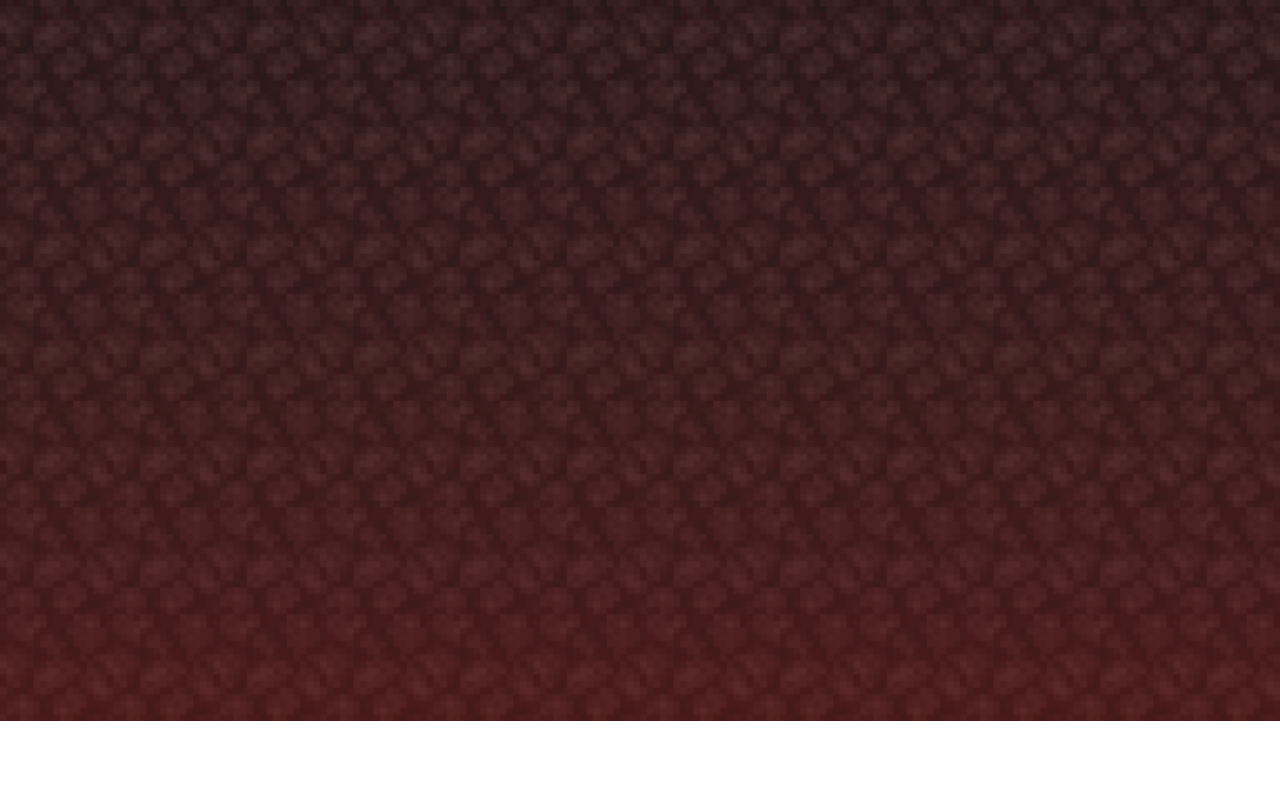
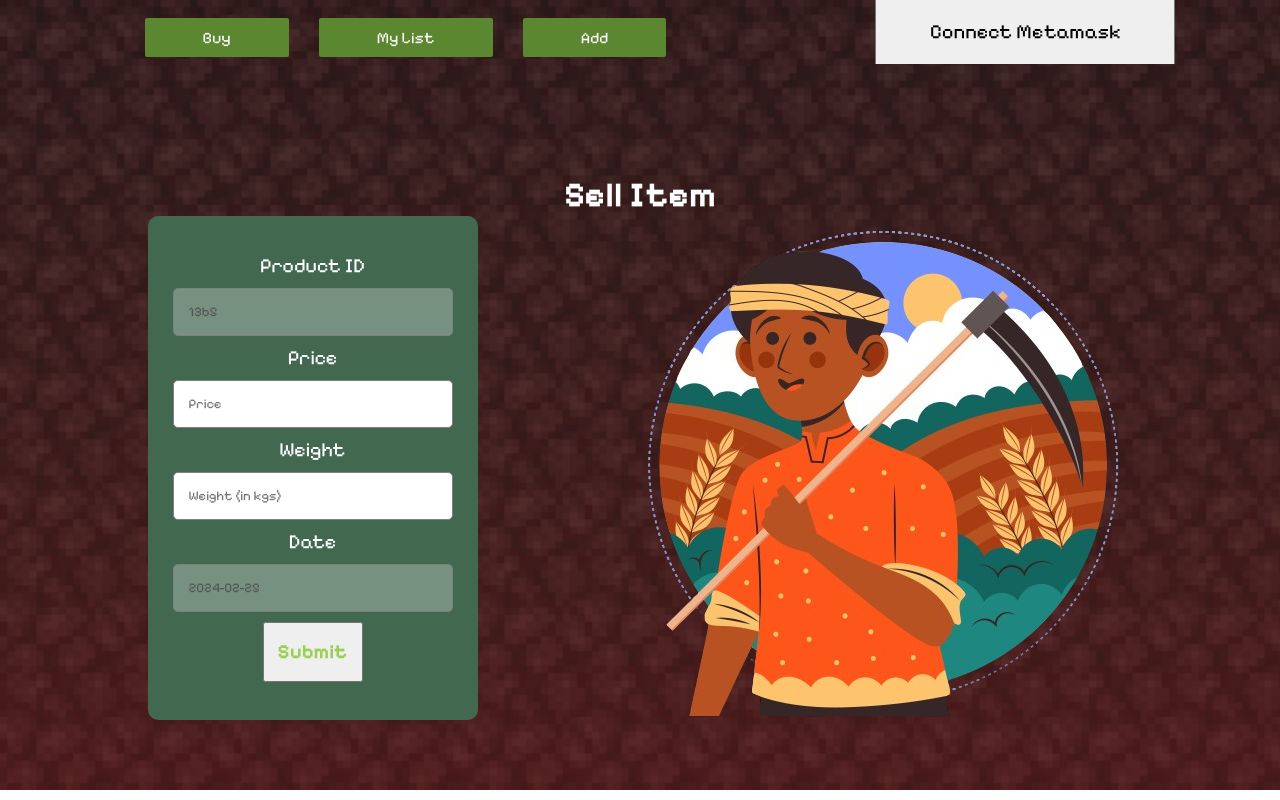
Before and after one commit to ameybagwe12/farmTracelo, a React (Create React App) app: page /addTrader/1 in a window 1280 px wide. Before the commit this address had no page. Built offline with nearby package versions, Linux system fonts and the light colour scheme.

Commit message:
get sellers product

```diff
--- a/src/App.jsx
+++ b/src/App.jsx
@@ -2,6 +2,7 @@
 import { Route, Routes } from "react-router-dom";
 import Web3 from "web3";
 import Add from "./pages/Add";
+import AddTrader from "./pages/AddTrader";
 import Buy from "./pages/Buy";
 import Home from "./pages/Home";
 import List from "./pages/List";
@@ -52,7 +53,7 @@
         />
         <Route
           path="/track/:prodId"
-          element={<Track account={account} connectWallet={initializeWeb3} />}
+          element={<Track account={account} contract={contract} connectWallet={initializeWeb3} />}
         />
         <Route
           path="/buy"
@@ -75,6 +76,16 @@
           }
         />
         <Route
+          path="/addTrader/:prodId"
+          element={
+            <AddTrader
+              account={account}
+              contract={contract}
+              connectWallet={initializeWeb3}
+            />
+          }
+        />
+        <Route
           path="/myList"
           element={
             <List
--- a/src/Components/Card1.jsx
+++ b/src/Components/Card1.jsx
@@ -1,10 +1,10 @@
-import React from "react";
 import Card from "@mui/material/Card";
 import CardContent from "@mui/material/CardContent";
 import CardMedia from "@mui/material/CardMedia";
 import Typography from "@mui/material/Typography";
+import React from "react";
+import { NavLink } from "react-router-dom";
 import "../styles/Buy.css";
-import { NavLink } from "react-router-dom";
 
 export default function Card1({ product }) {
   const randomNumber = Math.floor(Math.random() * 317) + 1;
@@ -79,7 +79,13 @@
           style={{ backgroundColor: "black" }}
           to={`/track/${product.prod_id}`}
         >
-          Hello
+          Track This Product
+        </NavLink>
+        <NavLink
+          style={{ backgroundColor: "black" }}
+          to={`/addTrader/${product.prod_id}`}
+        >
+          Buy This Product
         </NavLink>
         {/* </Typography> */}
       </CardContent>
--- /dev/null
+++ b/src/pages/AddTrader.jsx
@@ -0,0 +1,233 @@
+
+import { Button } from "@mui/base";
+import React, { useState } from "react";
+import { useParams } from "react-router-dom";
+import { v4 as uuid } from "uuid";
+import FormInput from "../Components/FormInput";
+import Navbar from "../Components/Nav";
+
+export default function AddTrader({ account, contract, connectWallet }) {
+  let {prodId} = useParams();
+  const [userType, setUserType] = useState("farmer");
+  const unique_id = uuid();
+  const small_id = unique_id.slice(0, 4);
+  const today = new Date();
+  const formattedDate = today.toISOString().split("T")[0];
+  console.log(small_id);
+  const [farmerValues, setFarmerValues] = useState({
+    id: small_id,
+    price: "",
+    weight: "",
+    prev: "",
+    date: formattedDate,
+  });
+
+  const addProduct = async () => {
+    console.log(`Prod ID: ${prodId}`);
+    contract.methods
+      .addProductByTrader(
+        farmerValues.id,
+        farmerValues.date.toString(),
+        Number(farmerValues.weight),
+        Number(farmerValues.price),
+        prodId,
+      )
+      .send({ from: account })
+
+      .then((hash) => {
+        console.log(`Hash: ${hash}`);
+        setFarmerValues({
+          id: small_id,
+          price: "",
+          weight: "",
+          prev: prodId,
+          date: formattedDate,
+        });
+      });
+
+      contract.methods.getProduct(prodId).call().then(data => console.log('Check;', data))
+  };
+
+  const [traderValues, setTraderValues] = useState({
+    // Define trader form fields here
+  });
+
+  const inputs = [
+    {
+      id: 1,
+      name: "id",
+      type: "text",
+      placeholder: "Username",
+      label: "Product ID",
+      required: true,
+      disabled: true,
+    },
+    {
+      id: 2,
+      name: "price",
+      type: "number",
+      placeholder: "Price",
+      label: "Price",
+      required: true,
+    },
+    {
+      id: 3,
+      name: "weight",
+      type: "number",
+      placeholder: "Weight (in kgs)",
+      label: "Weight",
+      required: true,
+    },
+    {
+      id: 4,
+      name: "date",
+      type: "text",
+      value: formattedDate,
+      label: "Date",
+      required: true,
+      placeholderColor: "#9BCF53",
+      disabled: true,
+    },
+    // Add other common fields
+  ];
+  const inputs1 = [
+    {
+      id: 1,
+      name: "id",
+      value: small_id,
+      type: "text",
+      placeholder: "Product ID",
+      label: "Product ID",
+      required: true,
+      placeholderColor: "#9BCF53",
+    },
+
+    {
+      id: 2,
+      name: "price",
+      type: "number",
+      placeholder: "Price",
+      label: "Price",
+      required: true,
+      placeholderColor: "#9BCF53",
+    },
+    {
+      id: 3,
+      name: "weight",
+      type: "number",
+      placeholder: "weight (in kgs)",
+      label: "Weight",
+      required: true,
+      placeholderColor: "#9BCF53",
+    },
+
+    // Add other common fields
+  ];
+  const handleFarmerSubmit = (e) => {
+    e.preventDefault();
+    // Handle farmer form submission
+    console.log("Farmer form submitted:", farmerValues);
+  };
+
+  const handleTraderSubmit = (e) => {
+    e.preventDefault();
+    // Handle trader form submission
+    console.log("Trader form submitted:", traderValues);
+  };
+
+  const handleInputChange = (e) => {
+    const values = userType === "farmer" ? farmerValues : traderValues;
+    const setValues = userType === "farmer" ? setFarmerValues : setTraderValues;
+
+    setValues({ ...values, [e.target.name]: e.target.value });
+    console.log(` values is ${farmerValues.name}`);
+  };
+
+  return (
+    <>
+      <Navbar account={account} connectWallet={connectWallet} />
+      <div style={{ margin: 70 }}>
+        <h1
+          style={{
+            textAlign: "center",
+            color: "white",
+            marginTop: "40px",
+            fontFamily: "Pixelify Sans",
+            fontSize: 35,
+          }}
+        >
+          Sell Item
+        </h1>
+        <div
+          className="bounce-in-top"
+          style={{
+            display: "flex",
+            justifyContent: "space-around",
+            textAlign: "center",
+          }}
+        >
+          <form
+            className="bounce-in-top"
+            style={{
+              display: "flex",
+              alignItems: "center",
+              flexDirection: "column",
+              backgroundColor: "#436850",
+              justifyContent: "center",
+              padding: 25,
+              borderRadius: 10,
+            }}
+            onSubmit={
+              userType === "farmer" ? handleFarmerSubmit : handleTraderSubmit
+            }
+          >
+            {userType === "farmer"
+              ? inputs.map((input) => (
+                  <FormInput
+                    key={input.id}
+                    {...input}
+                    value={
+                      userType === "farmer"
+                        ? farmerValues[input.name]
+                        : traderValues[input.name]
+                    }
+                    onChange={handleInputChange}
+                  />
+                ))
+              : inputs1.map((input) => (
+                  <FormInput
+                    key={input.id}
+                    {...input}
+                    value={traderValues[input.name]}
+                    onChange={handleInputChange}
+                  />
+                ))}
+            <Button
+              style={{
+                fontFamily: "Pixelify Sans",
+                width: 100,
+                height: 60,
+                fontSize: 20,
+                color: "#9BCF53",
+                fontWeight: "bold",
+              }}
+              variant="contained"
+              color="success"
+              onClick={() => addProduct()}
+            >
+              Submit
+            </Button>
+          </form>
+
+          <div>
+            {userType === "farmer" ? (
+              <img src={require("../assets/farmer.png")} />
+            ) : (
+              <img src={require("../assets/trader.png")} />
+            )}
+          </div>
+        </div>
+      </div>
+    </>
+  );
+}
--- a/src/pages/Buy.jsx
+++ b/src/pages/Buy.jsx
@@ -1,4 +1,4 @@
-import React, { useState, useEffect } from "react";
+import React, { useEffect, useState } from "react";
 import { Web3 } from "web3";
 import Card1 from "../Components/Card1";
 import Navbar from "../Components/Nav";
--- a/src/pages/List.jsx
+++ b/src/pages/List.jsx
@@ -1,17 +1,20 @@
-import React from "react";
+import React, { useState } from "react";
 import { Web3 } from "web3";
 import Card2 from "../Components/Card2";
 import Navbar from "../Components/Nav";
 
 export default function List({ account,contract, connectWallet }) {
+  const [products, setProducts] = useState([])
   const getSellerProducts = async() => {
     const web3 = new Web3(new Web3.providers.HttpProvider("http://localhost:7545"))
 
-    await contract.methods.getSellerProduct().call()
-    .then(data => console.log("Seller:", data))
+    await contract.methods.getAllProducts().call()
+    .then(data => {setProducts(data)
+      console.log(data)})
+    console.log("Filter:",products.filter(product => account === product.seller))
+    console.log("Account:", account, "Product:", products[0])
+  }
 
-    getSellerProducts()
-  }
   return (
     <>
       <Navbar account={account} connectWallet={connectWallet} />
@@ -27,6 +30,7 @@
         <Card2 />
         <Card2 />
         <Card2 />
+        <button onClick={() => getSellerProducts()}>Get Products</button>
       </div>
     </>
   );
--- a/src/pages/Track.jsx
+++ b/src/pages/Track.jsx
@@ -1,9 +1,9 @@
-import React from "react";
+import React, { useState } from "react";
+import { useParams } from "react-router-dom";
 import Navbar from "../Components/Nav";
 import "../styles/Track.css";
-import { useParams } from "react-router-dom";
 
-export default function Track({ account, connectWallet }) {
+export default function Track({ account, contract, connectWallet }) {
   let { prodId } = useParams();
 
   //   async function main() {
@@ -31,9 +31,27 @@
   //       process.exit(1);
   //     });
 
+  const [trail, setTrail] = useState([])
+  const getChain = async() => {
+    // const web3 = new Web3(new Web3.providers.HttpProvider("http://localhost:7545"))
+
+    console.log("Prod ID: ", prodId)
+    await recur(contract, prodId, setTrail)
+    console.log("Trail:", trail)
+  }
+
+  const recur = async(contract, prodId, setTrail) => {
+    const resp = await contract.methods.getProduct(prodId).call()
+    setTrail((prevTrail) => [...prevTrail, resp])
+    if (resp.prev !== "") {
+      await recur(contract, resp.prev, setTrail)
+    }
+  }
+
   return (
     <>
       <Navbar account={account} connectWallet={connectWallet} />
+      <button onClick={async () => await getChain()}>Get Trail</button>
     </>
   );
 }
```
Also changed, not shown: src/smart-contract/build/contracts/PT.json.
